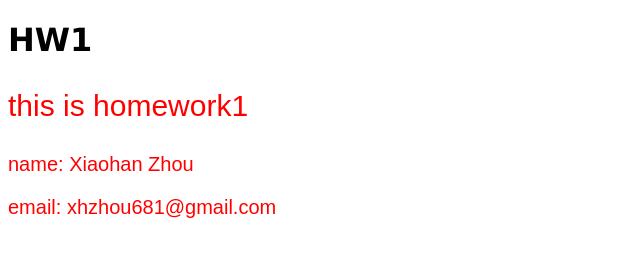
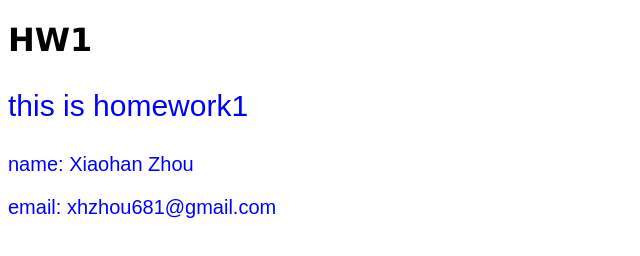
Before and after one commit to xhzhou681/xhzhou681.github.io, a plain HTML site: page 123.html in a window 1280 px wide. Shown: the whole page, without its empty margins (0-640 px from the left). Drawn offline with Linux system fonts and the light colour scheme.

Commit message:
Update 123.html

```diff
--- a/123.html
+++ b/123.html
@@ -7,9 +7,9 @@
 <body>
 
 <h1 style="font-family:verdana;">HW1</h1>
-<p style="font-family:arial;color:red;font-size:30px;">this is homework1</p>
-<p style="font-family:arial;color:red;font-size:20px;">name: Xiaohan Zhou</p>
-<p style="font-family:arial;color:red;font-size:20px;">email: xhzhou681@gmail.com</p>
+<p style="font-family:arial;color:blue;font-size:30px;">this is homework1</p>
+<p style="font-family:arial;color:blue;font-size:20px;">name: Xiaohan Zhou</p>
+<p style="font-family:arial;color:blue;font-size:20px;">email: xhzhou681@gmail.com</p>
 
 </body>
 </html>
```
